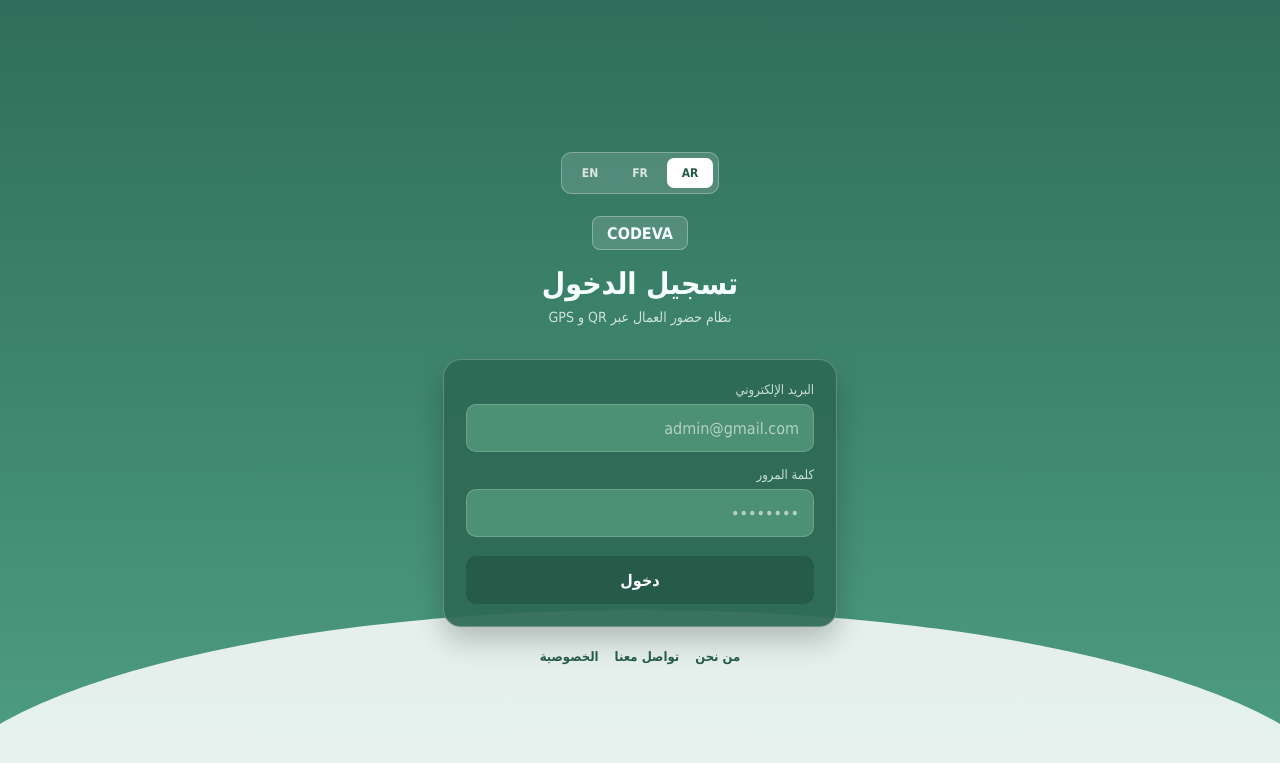
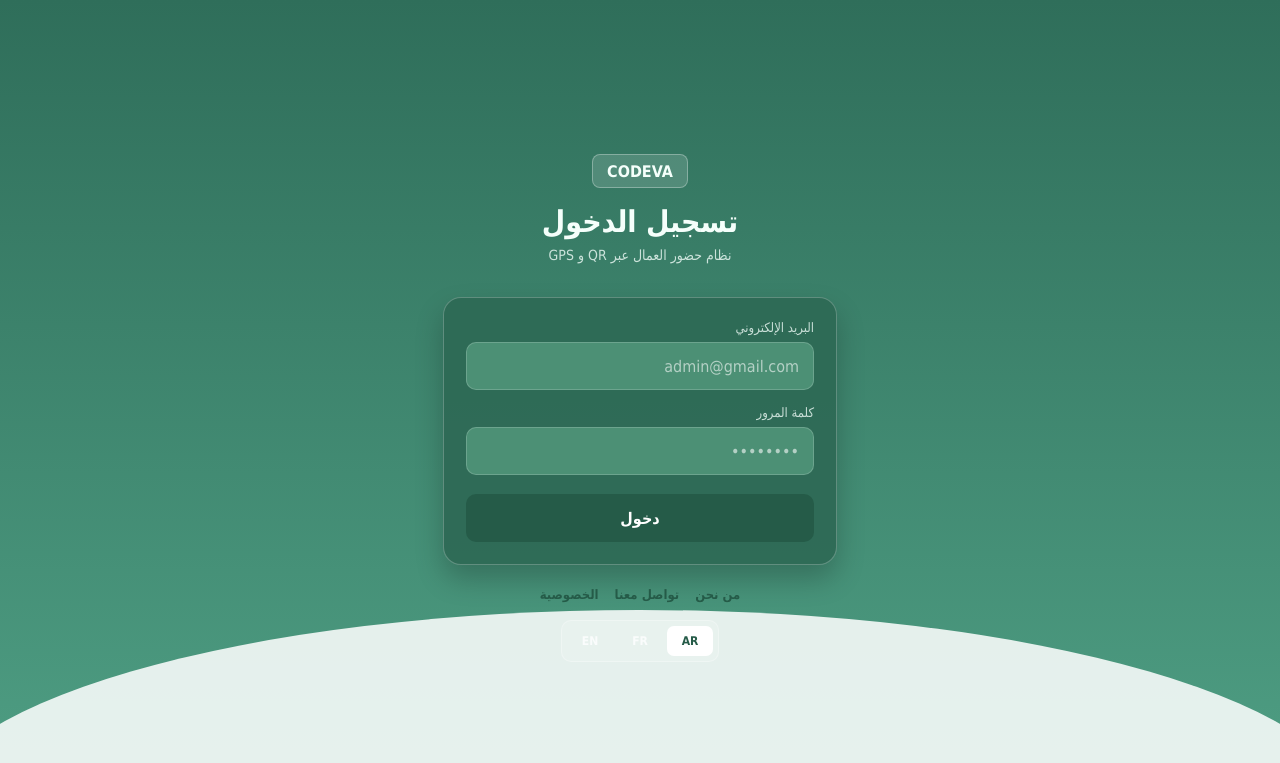
Before and after one commit to saiid27/codeva-backend, a Flask app: page / in a window 1280 px wide. Shown: the top 763 px of the page. Run offline with Flask 3, Linux system fonts and the light colour scheme; parts of the project's set-up code (start-up, migrations or seed data) failed here and were passed over; some libraries are stand-ins or nearby versions.

Commit message:
Move language switcher below login

```diff
--- a/static/web/styles.css
+++ b/static/web/styles.css
@@ -50,7 +50,7 @@ body::after {
 
 .language-switch {
   width: fit-content;
-  margin: 0 auto 22px;
+  margin: 18px auto 0;
   padding: 5px;
   display: flex;
   gap: 4px;
--- a/templates/index.html
+++ b/templates/index.html
@@ -12,12 +12,6 @@
       <input class="lang-toggle" id="lang-ar" name="language" type="radio" checked>
       <input class="lang-toggle" id="lang-fr" name="language" type="radio">
       <input class="lang-toggle" id="lang-en" name="language" type="radio">
-
-      <div class="language-switch" aria-label="Language">
-        <label for="lang-ar">AR</label>
-        <label for="lang-fr">FR</label>
-        <label for="lang-en">EN</label>
-      </div>
 
       <div class="lang-panels">
         <section class="lang-panel lang-ar" lang="ar" dir="rtl">
@@ -92,6 +86,12 @@
           </nav>
         </section>
       </div>
+
+      <div class="language-switch" aria-label="Language">
+        <label for="lang-ar">AR</label>
+        <label for="lang-fr">FR</label>
+        <label for="lang-en">EN</label>
+      </div>
     </main>
   </body>
 </html>
```
